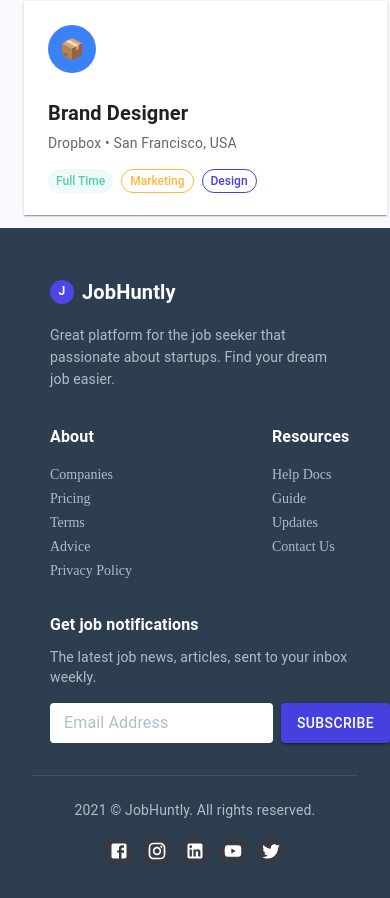
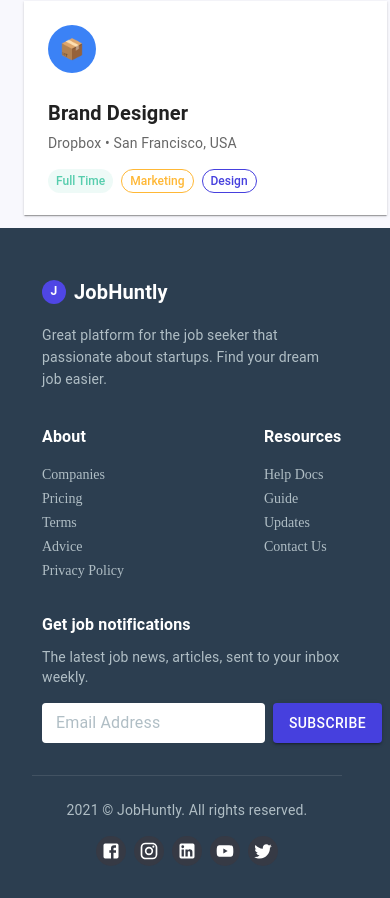
Before and after one commit to mr-hamza1/JobHuntly-web, a Next.js app: page / in a window 390 px wide. Shown: the part 4291-5189 px from the top of the page. Built offline with nearby package versions, Linux system fonts and the light colour scheme.

Commit message:
setting width

```diff
--- a/src/components/Footer.jsx
+++ b/src/components/Footer.jsx
@@ -12,7 +12,7 @@
         py: 6,
         px: 4,
         pl: {md:14},
-        pr: {md:6},
+        pr: 6,
       }}
     >
       <Stack direction={{ xs: "column", md: "row" }} spacing={4} sx={{ width:{xs:"290px",md:"100%"}, mx: "auto" }}>
```
